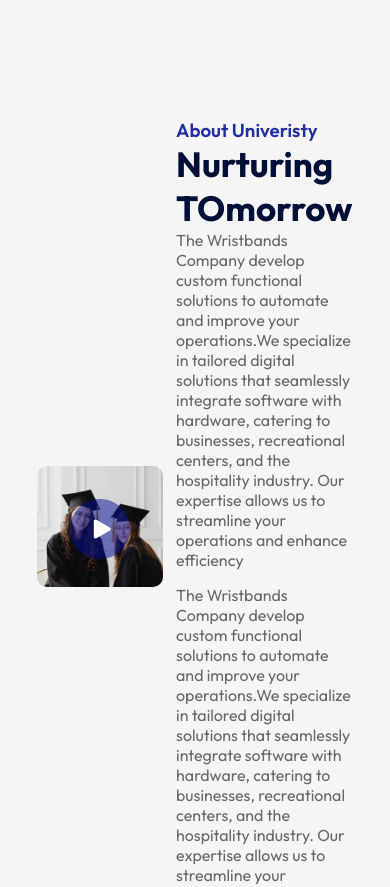
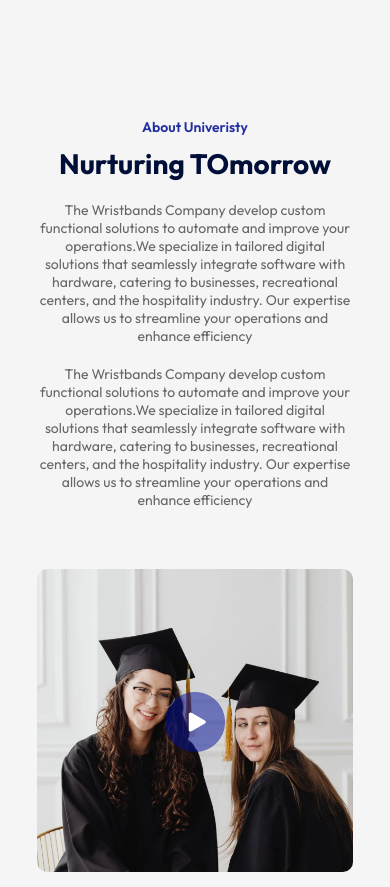
Before and after one commit to themanfromnigeria/wristband, a React (Vite) app: page / in a window 390 px wide. Shown: the part 2081-2968 px from the top of the page. Built offline with nearby package versions, Linux system fonts and the light colour scheme.

Commit message:
chore: about responsiveness

```diff
--- a/src/components/About/About.css
+++ b/src/components/About/About.css
@@ -38,3 +38,29 @@
     color: #676767;
     margin-bottom: 15px;
 }
+
+/* Responsiveness */
+@media (max-width: 800px) {
+    .about {
+        flex-direction: column;
+        gap: 40px;
+        text-align: center;
+    }
+    .about-left, .about-right {
+        flex-basis: 100%;
+    }
+    .about-left {
+        order: 2;
+    }
+    .about h2 {
+        font-size: 28px;
+        margin: 10px auto 20px;
+    }
+    .about h3 {
+        font-size: 14px;
+    }
+    .about p {
+        font-size: 14px;
+        margin: 10px auto 20px;
+    }
+}
```
